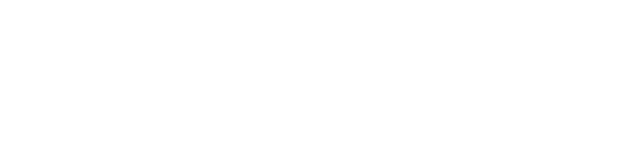
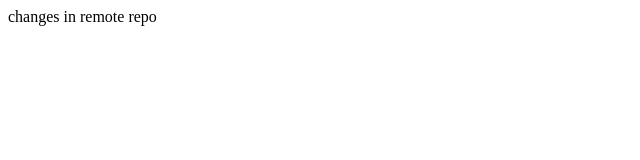
Before and after one commit to primeURL/Activity_1, a plain HTML site: page index.html in a window 1280 px wide. Shown: the whole page, without its empty margins (0-640 px from the left). Drawn offline with Linux system fonts and the light colour scheme.

Commit message:
changes in remote repo

```diff
--- a/index.html
+++ b/index.html
@@ -3,5 +3,6 @@
 </head>
 <body>
 
+  changes in remote repo
 </body>
 </html>
```
